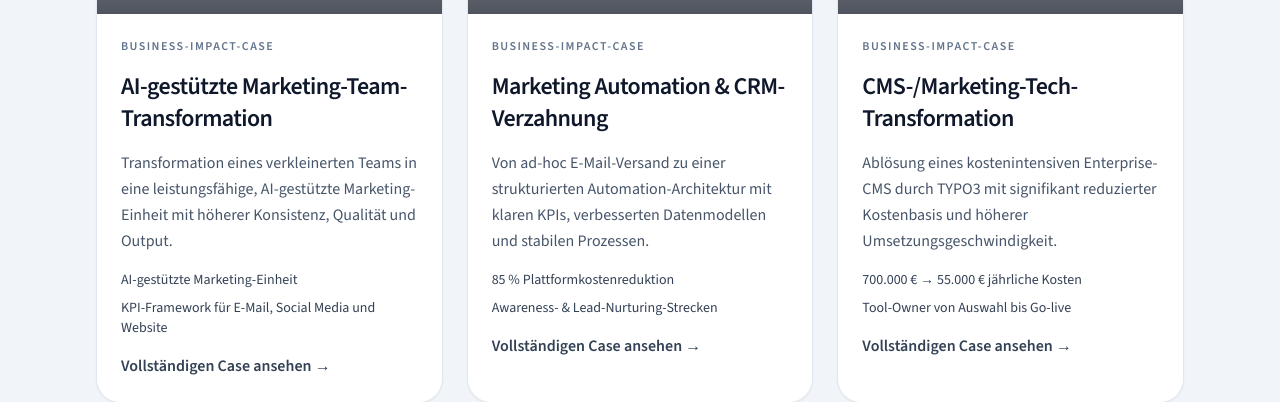
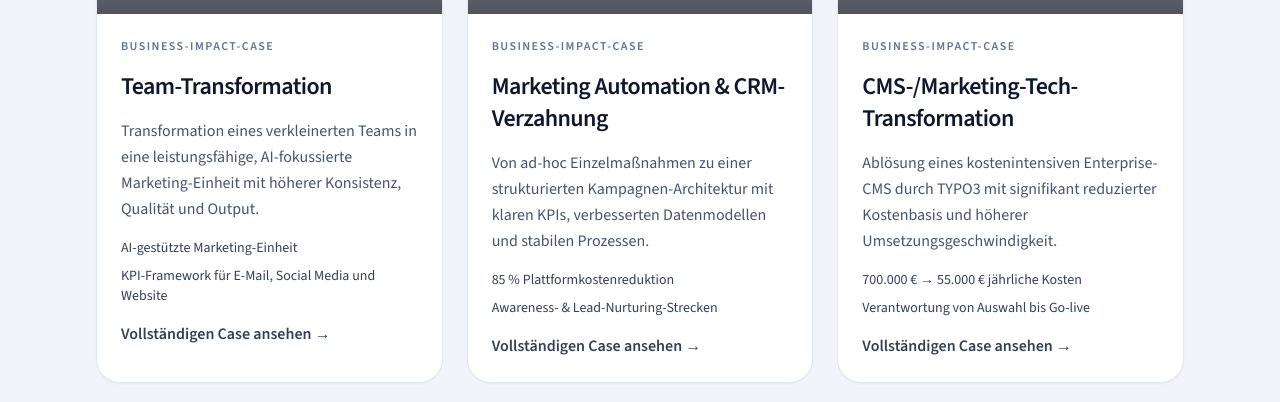
Before and after one commit to martinfischer42/Beyond_cv, a React (Vite) app: page /cases in a window 1280 px wide. Shown: the part 758-1160 px from the top of the page. Built offline with nearby package versions, Linux system fonts and the light colour scheme; grey boxes are pictures that could not be loaded.

Commit message:
Update CasesOverviewPage.tsx

```diff
--- a/src/pages/CasesOverviewPage.tsx
+++ b/src/pages/CasesOverviewPage.tsx
@@ -17,15 +17,15 @@
 
 const cases = [
   {
-    title: 'AI-gestützte Marketing-Team-Transformation',
-    impact: 'Transformation eines verkleinerten Teams in eine leistungsfähige, AI-gestützte Marketing-Einheit mit höherer Konsistenz, Qualität und Output.',
+    title: 'Team-Transformation',
+    impact: 'Transformation eines verkleinerten Teams in eine leistungsfähige, AI-fokussierte Marketing-Einheit mit höherer Konsistenz, Qualität und Output.',
     highlights: ['AI-gestützte Marketing-Einheit', 'KPI-Framework für E-Mail, Social Media und Website'],
     to: '/cases/ai-marketing-scaling',
     visual: caseVisuals.ai,
   },
   {
     title: 'Marketing Automation & CRM-Verzahnung',
-    impact: 'Von ad-hoc E-Mail-Versand zu einer strukturierten Automation-Architektur mit klaren KPIs, verbesserten Datenmodellen und stabilen Prozessen.',
+    impact: 'Von ad-hoc Einzelmaßnahmen zu einer strukturierten Kampagnen-Architektur mit klaren KPIs, verbesserten Datenmodellen und stabilen Prozessen.',
     highlights: ['85 % Plattformkostenreduktion', 'Awareness- & Lead-Nurturing-Strecken'],
     to: '/cases/marketing-automation',
     visual: caseVisuals.automation,
@@ -33,7 +33,7 @@
   {
     title: 'CMS-/Marketing-Tech-Transformation',
     impact: 'Ablösung eines kostenintensiven Enterprise-CMS durch TYPO3 mit signifikant reduzierter Kostenbasis und höherer Umsetzungsgeschwindigkeit.',
-    highlights: ['700.000 € → 55.000 € jährliche Kosten', 'Tool-Owner von Auswahl bis Go-live'],
+    highlights: ['700.000 € → 55.000 € jährliche Kosten', 'Verantwortung von Auswahl bis Go-live'],
     to: '/cases/cms-migration',
     visual: caseVisuals.cms,
   },
```
